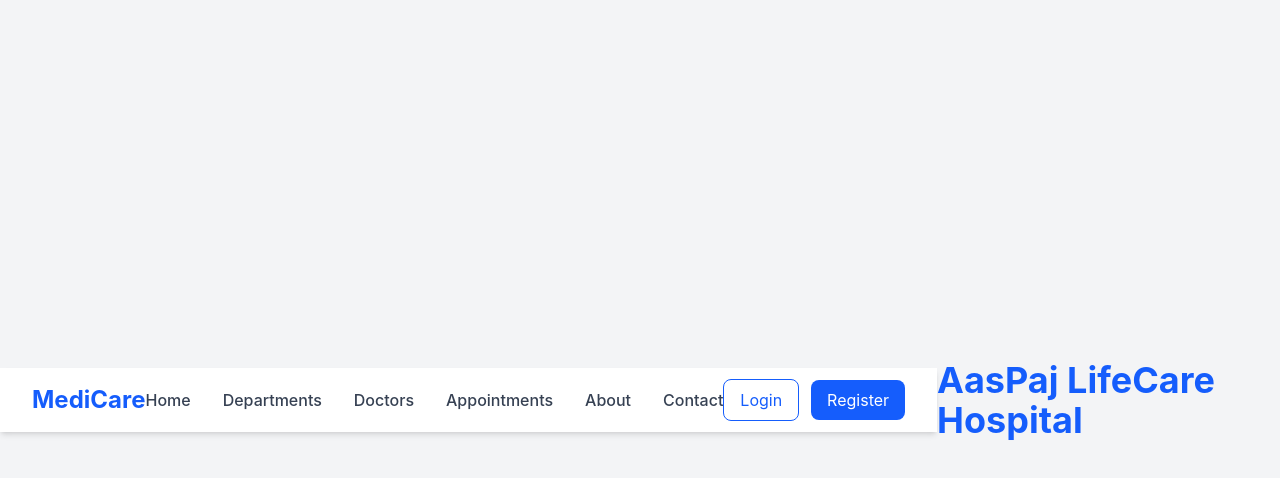
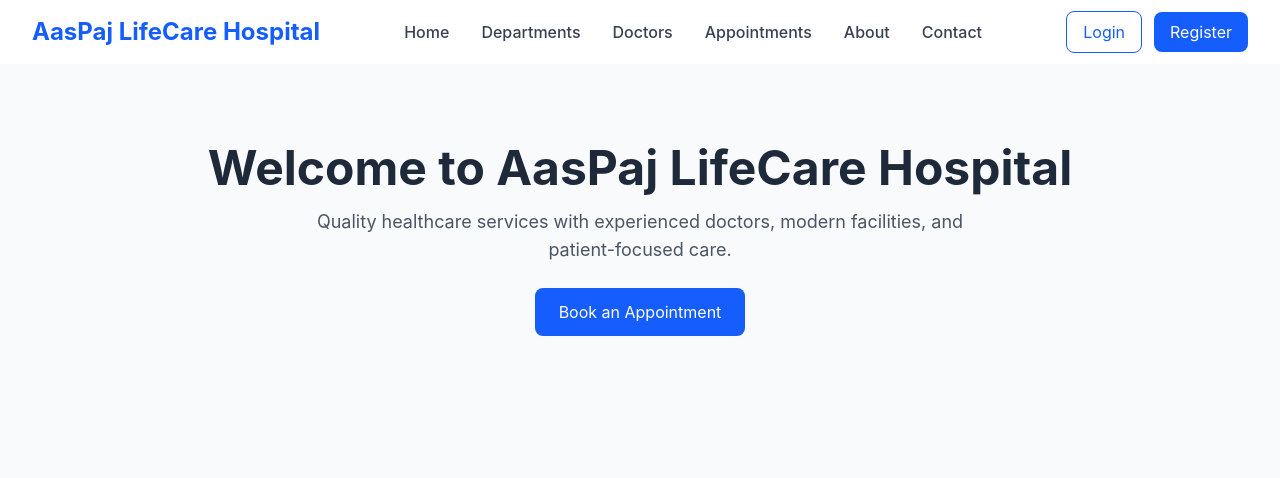
Before and after one commit to anishdhakal021-source/Hospital-Management-System, a React app in the folder Frontend/: page / in a window 1280 px wide. Shown: the top 478 px of the page. Built offline with nearby package versions, Linux system fonts and the light colour scheme; the HTML template or start-up script is replaced by a standard one.

Commit message:
feat: update App component layout and content; rename hospital in Navbar

```diff
--- a/Frontend/src/App.jsx
+++ b/Frontend/src/App.jsx
@@ -1,20 +1,39 @@
-import { useState } from 'react'
-import reactLogo from './assets/react.svg'
-import viteLogo from './assets/vite.svg'
-import heroImg from './assets/hero.png'
-import './App.css'
-
+import React from "react";
 import Navbar from "./components/Navbar";
 // import Footer from "./components/Footer";
 
 function App() {
   return (
-    <div className="min-h-screen bg-gray-100 flex items-center justify-center">
+    <div className="min-h-screen flex flex-col">
+
+      {/* Navbar */}
       <Navbar />
-      <h1 className="text-4xl font-bold text-blue-600">
-        AasPaj LifeCare Hospital
-      </h1>
+
+      {/* Main Content */}
+      <main className="flex-grow bg-gray-50">
+
+        <section className="max-w-7xl mx-auto px-4 py-20 text-center">
+
+          <h1 className="text-4xl md:text-5xl font-bold text-gray-800 mb-4">
+            Welcome to AasPaj LifeCare Hospital
+          </h1>
+
+          <p className="text-gray-600 text-lg max-w-2xl mx-auto">
+            Quality healthcare services with experienced doctors,
+            modern facilities, and patient-focused care.
+          </p>
+
+          <button className="mt-6 px-6 py-3 bg-blue-600 text-white rounded-lg hover:bg-blue-700">
+            Book an Appointment
+          </button>
+
+        </section>
+
+      </main>
+
+      {/* Footer */}
       {/* <Footer /> */}
+
     </div>
   );
 }
--- a/Frontend/src/components/Navbar.jsx
+++ b/Frontend/src/components/Navbar.jsx
@@ -9,7 +9,7 @@ const Navbar = () => {
           {/* Hospital Logo / Name */}
           <div className="flex items-center">
             <div className="text-2xl font-bold text-blue-600">
-              MediCare
+              AasPaj LifeCare Hospital
             </div>
           </div>
 
```
